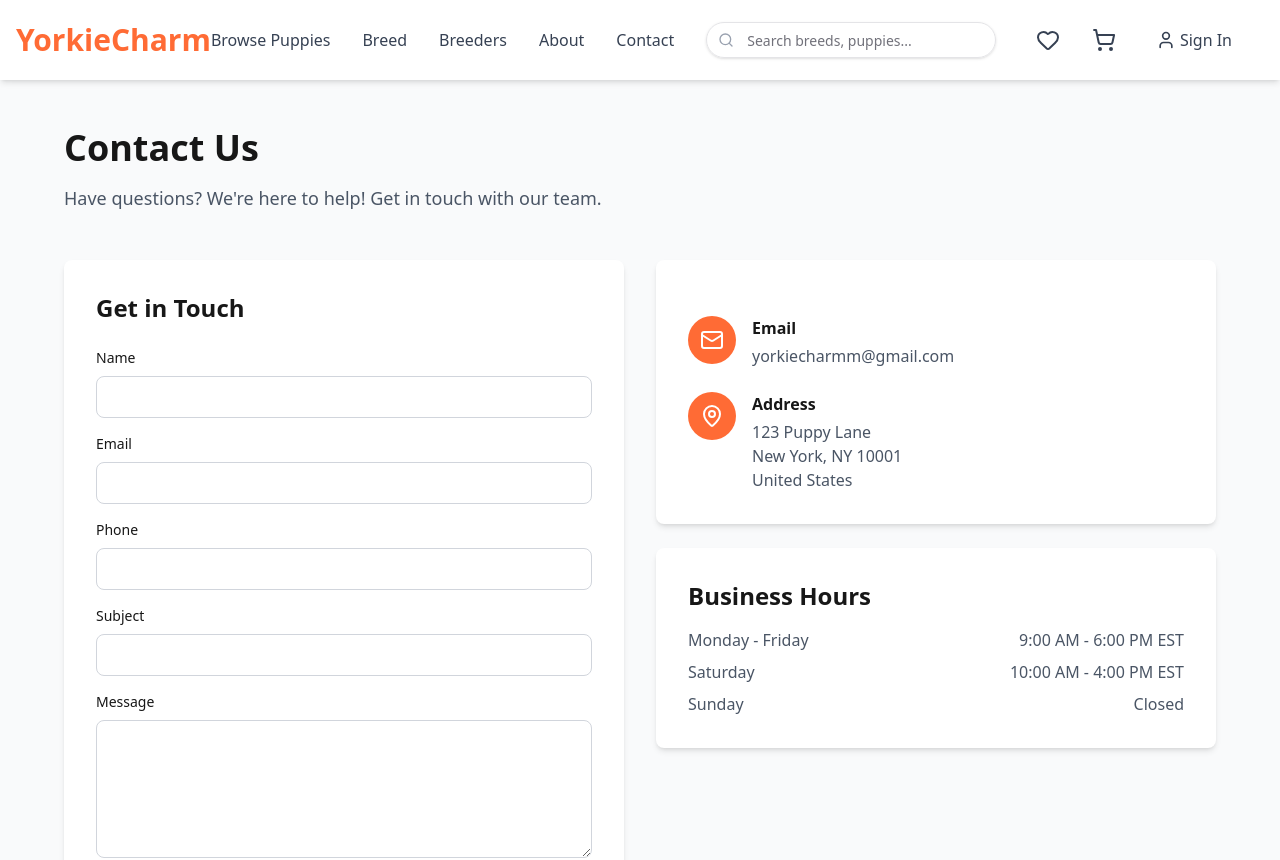
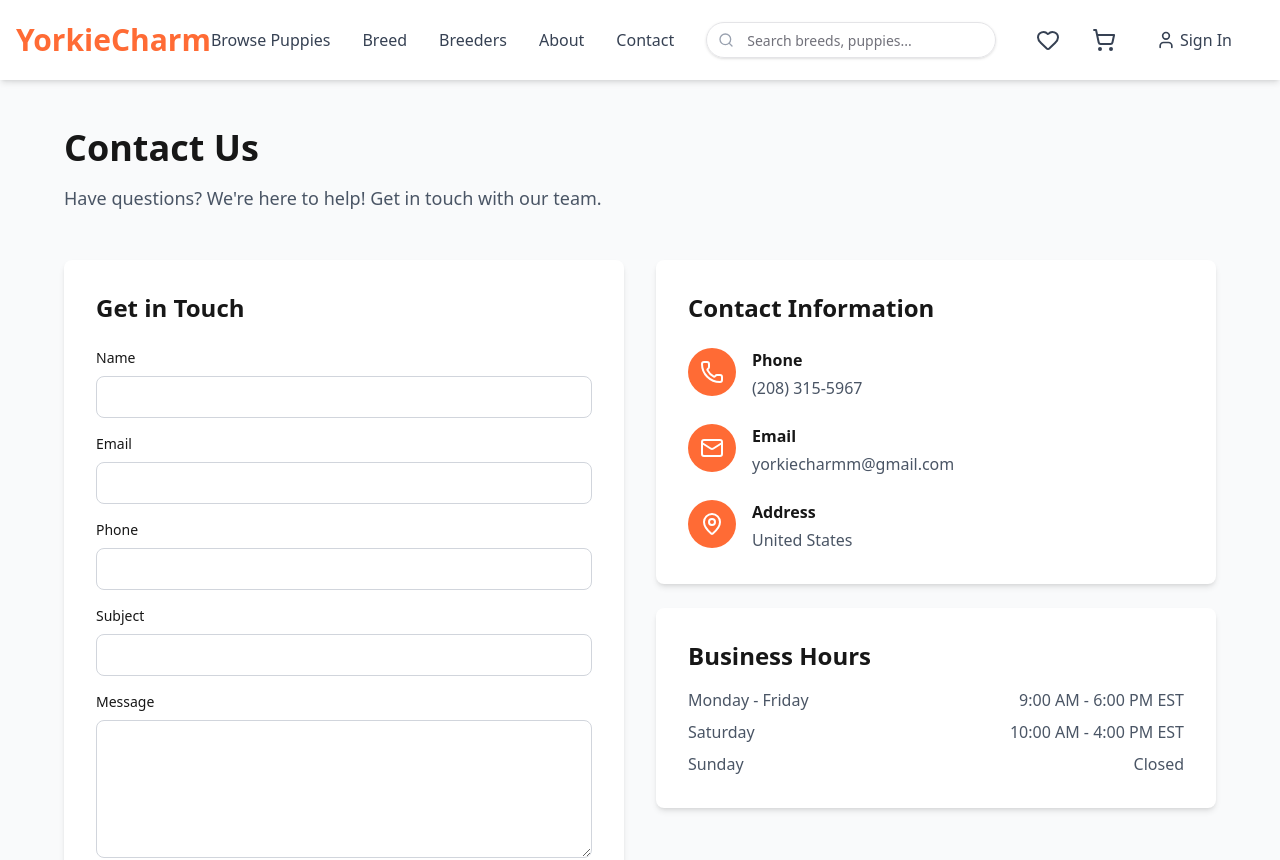
Before and after one commit to Edna112/pop-emmorce, a Next.js app: page /contact in a window 1280 px wide. Shown: the top 860 px of the page. Built offline with nearby package versions, Linux system fonts and the light colour scheme.

Commit message:
made some changes on the contact

```diff
--- a/src/app/contact/page.tsx
+++ b/src/app/contact/page.tsx
@@ -95,20 +95,21 @@ export default function ContactPage() {
 
             <div className="space-y-6">
               <div className="bg-white rounded-lg shadow-md p-8">
-                {/* <h2 className="text-2xl font-bold mb-6">Contact Information</h2> */}
+                <h2 className="text-2xl font-bold mb-6">Contact Information</h2>
                 <div className="space-y-6">
                   <div className="flex items-start space-x-4">
-                    {/* <div className="bg-[#FF6B35] w-12 h-12 rounded-full flex items-center justify-center flex-shrink-0">
+                    <div className="bg-[#FF6B35] w-12 h-12 rounded-full flex items-center justify-center shrink-0">
                       <Phone className="w-6 h-6 text-white" />
-                    </div> */}
-                    {/* <div>
+                    </div>
+                    <div>
                       <h3 className="font-semibold mb-1">Phone</h3>
-                      <p className="text-gray-600">1-800-PUPPY-SPOT</p>
-                      <p className="text-gray-600">(1-800-787-797-768)</p>
-                    </div> */}
+                      <a href="tel:+12083155967" className="text-gray-600 hover:text-[#FF6B35] transition-colors">
+                        (208) 315-5967
+                      </a>
+                    </div>
                   </div>
                   <div className="flex items-start space-x-4">
-                    <div className="bg-[#FF6B35] w-12 h-12 rounded-full flex items-center justify-center flex-shrink-0">
+                    <div className="bg-[#FF6B35] w-12 h-12 rounded-full flex items-center justify-center shrink-0">
                       <Mail className="w-6 h-6 text-white" />
                     </div>
                     <div>
@@ -117,13 +118,13 @@ export default function ContactPage() {
                     </div>
                   </div>
                   <div className="flex items-start space-x-4">
-                    <div className="bg-[#FF6B35] w-12 h-12 rounded-full flex items-center justify-center flex-shrink-0">
+                    <div className="bg-[#FF6B35] w-12 h-12 rounded-full flex items-center justify-center shrink-0">
                       <MapPin className="w-6 h-6 text-white" />
                     </div>
                     <div>
                       <h3 className="font-semibold mb-1">Address</h3>
-                      <p className="text-gray-600">123 Puppy Lane</p>
-                      <p className="text-gray-600">New York, NY 10001</p>
+                      {/* <p className="text-gray-600">123 Puppy Lane</p>
+                      <p className="text-gray-600"></p> */}
                       <p className="text-gray-600">United States</p>
                     </div>
                   </div>
--- a/src/app/puppies/[id]/page.tsx
+++ b/src/app/puppies/[id]/page.tsx
@@ -4,7 +4,7 @@ import { useState, use } from "react";
 import { notFound } from "next/navigation";
 import Image from "next/image";
 import Link from "next/link";
-import { Heart, MapPin, Calendar, Shield, Check, Share2, Download } from "lucide-react";
+import { Heart, MapPin, Calendar, Shield, Check, Share2, Download, Phone } from "lucide-react";
 import { puppies } from "@/data/puppies";
 
 interface PageProps {
--- a/src/app/puppies/page.tsx
+++ b/src/app/puppies/page.tsx
@@ -5,7 +5,7 @@ import { useSearchParams } from "next/navigation";
 import Link from "next/link";
 import Image from "next/image";
 import { motion } from "motion/react";
-import { Heart, X, SlidersHorizontal } from "lucide-react";
+import { Heart, X, SlidersHorizontal, Phone } from "lucide-react";
 import { puppies } from "@/data/puppies";
 import { breeds } from "@/data/breeds";
 import { FilterOptions } from "@/types/puppy";
@@ -254,6 +254,14 @@ function BrowsePuppiesContent() {
                         <span className="text-gray-500 line-clamp-1">{puppy.gender}</span>
                         <span className="text-gray-500 line-clamp-1">{puppy.location}</span>
                       </div>
+                      <a
+                        href="tel:+12083155967"
+                        onClick={(e) => e.stopPropagation()}
+                        className="mt-2 flex items-center gap-1.5 text-sm text-[#FF6B35] hover:underline"
+                      >
+                        <Phone className="w-4 h-4 shrink-0" />
+                        <span>Breeder: (208) 315-5967</span>
+                      </a>
                     </CardContent>
                   </Card>
                 </Link>
```
